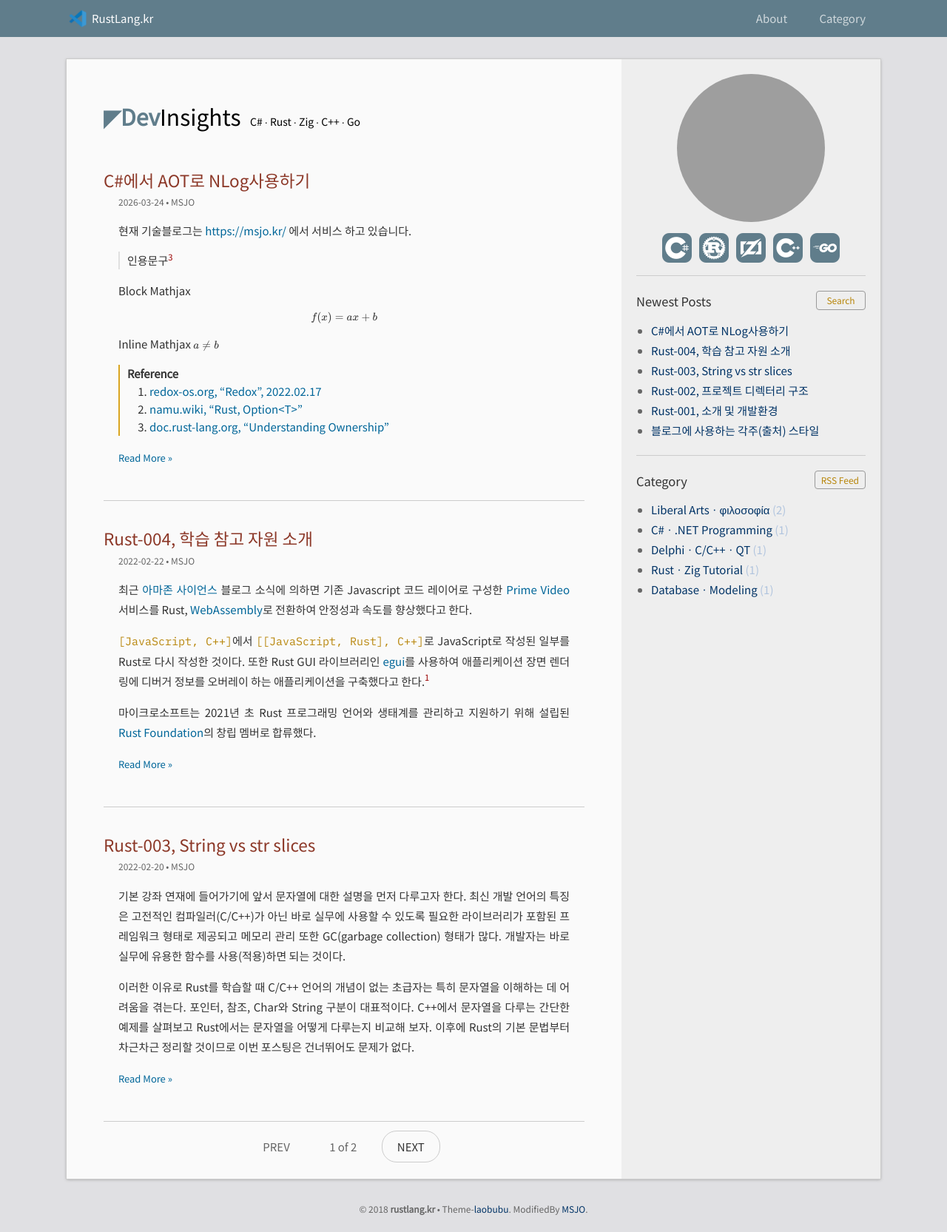
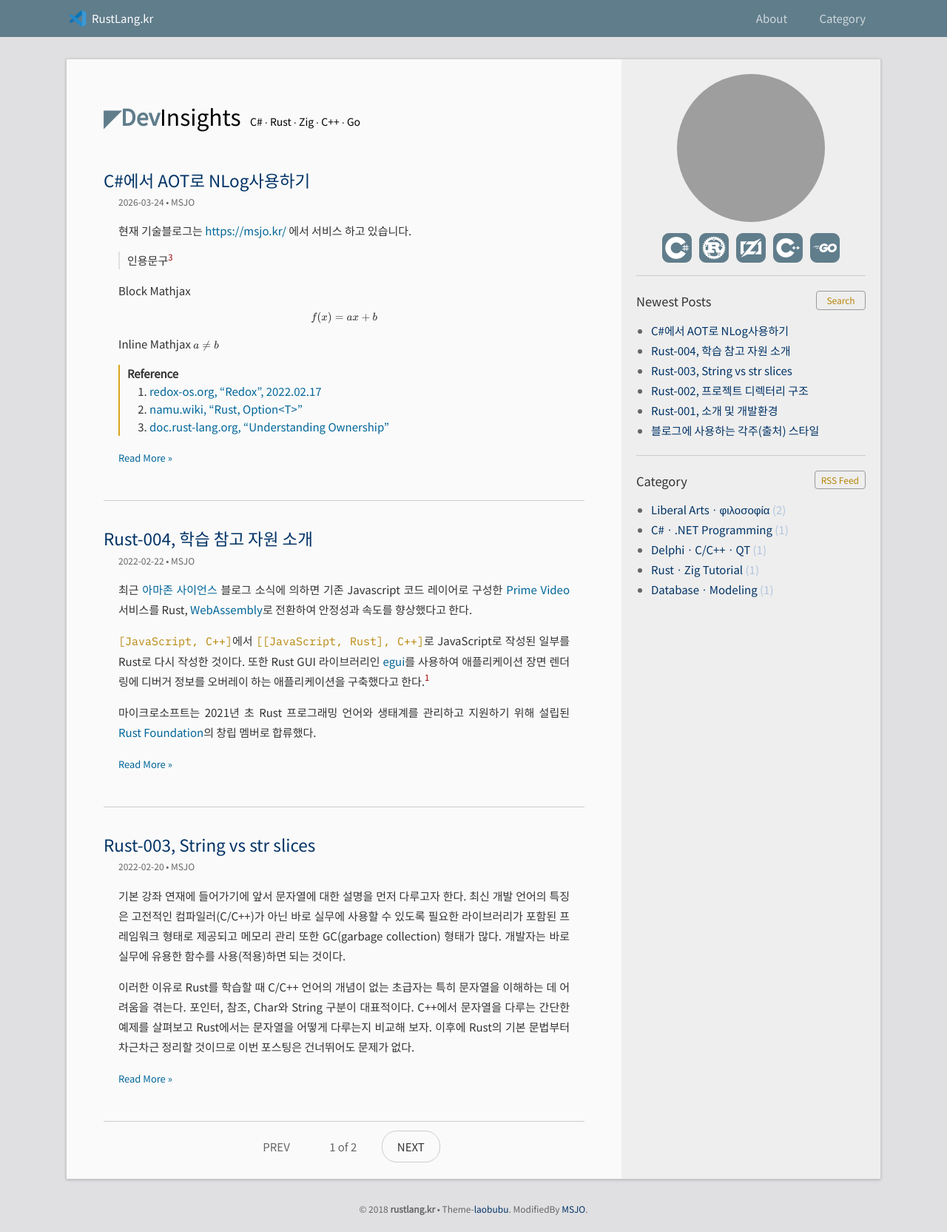
Before and after one commit to DebugJO/rustlang, a Jekyll site: the page built from index.html, in a window 1280 px wide. Shown: the whole page at 74% size. Built offline with Jekyll 4.4.1, drawn with Linux system fonts in a browser that asks for light colours; formulas are drawn with MathJax 3; the list of posts is cut into pages by our own code; grey boxes are pictures that could not be loaded.

Commit message:
Update _base.scss

```diff
--- a/_sass/_base.scss
+++ b/_sass/_base.scss
@@ -108,9 +108,9 @@
 	font-weight: normal;
 }
 
-h2 > a {
+/* h2 > a {
     color: #8C3828;
-}
+}*/
 
 h5 {
 	font-size: 18px !important;
```
